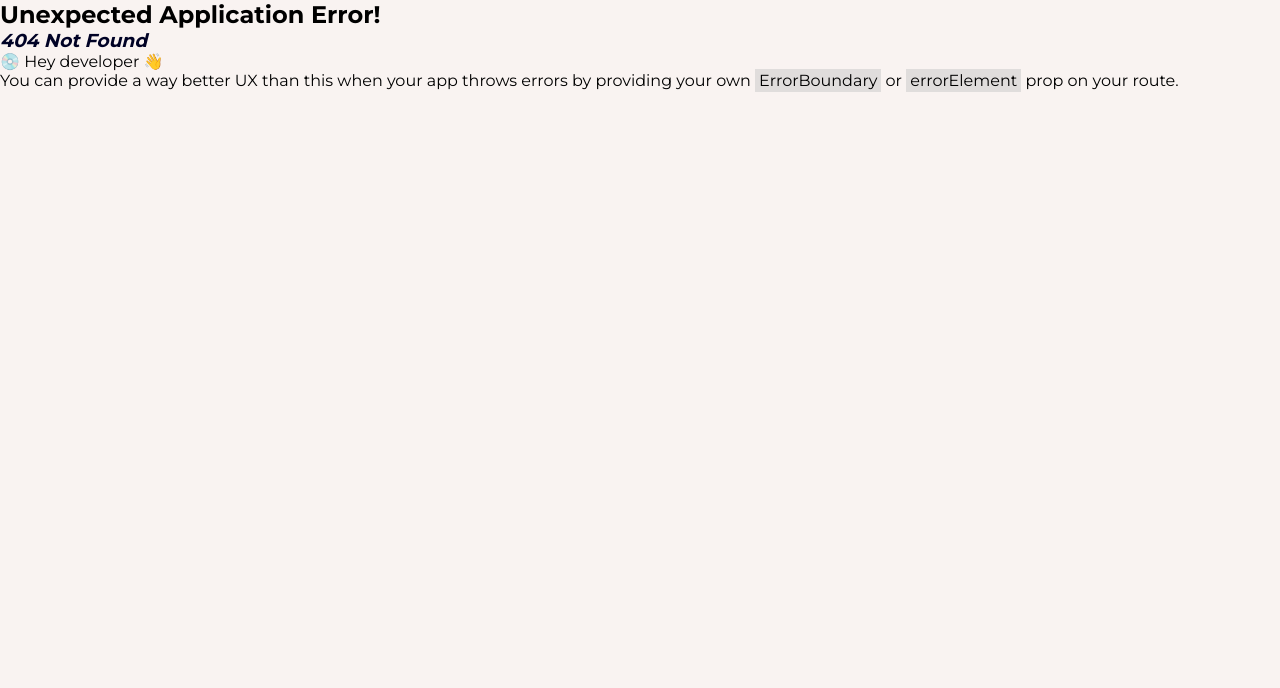
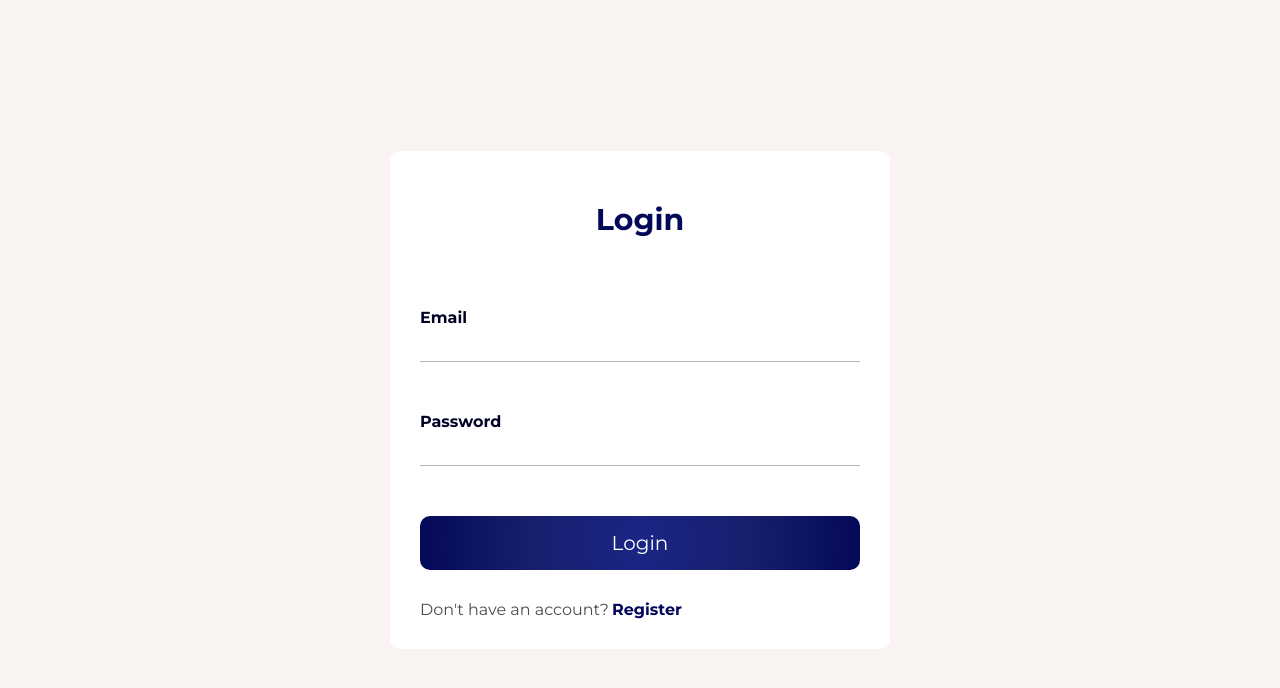
Before and after one commit to joao-araujoo/Projects, a React (Vite) app in the folder ÉlégantCart/: page /login in a window 1280 px wide. Before the commit this address had no page. Shown: the top 688 px of the page. Built offline with nearby package versions, Linux system fonts and the light colour scheme.

Commit message:
feat: login page

```diff
--- /dev/null
+++ b/ÉlégantCart/src/login.css
@@ -0,0 +1,80 @@
+main {
+  width: 100%;
+  height: 100dvh;
+  display: flex;
+  align-items: center;
+  justify-content: center;
+  padding: 10px;
+}
+
+input:-webkit-autofill,
+input:-webkit-autofill:hover,
+input:-webkit-autofill:focus,
+input:-webkit-autofill:active {
+  transition: background-color 5000s ease-in-out 0s;
+  background-color: transparent !important;
+}
+
+.form-container {
+  max-width: 500px;
+  width: 100%;
+  height: auto;
+  background-color: #fff;
+  padding: 30px;
+  border-radius: 10px;
+}
+
+.form-container h1 {
+  text-align: center;
+  font-size: 30px;
+  color: #030958;
+  padding-top: 20px;
+  padding-bottom: 50px;
+}
+
+.form-container form {
+  width: 100%;
+  display: flex;
+  flex-direction: column;
+  margin: 20px 0;
+}
+
+.form-container form label {
+  font-weight: 600;
+  color: #000225;
+  padding-bottom: 10px;
+}
+
+.form-container form input {
+  border: none;
+  border-bottom: 1px solid #b4b4b4;
+  outline: none;
+  font-size: 20px;
+  margin-bottom: 50px;
+}
+
+.form-container form input:focus {
+  border-bottom-color: #030958;
+}
+
+.form-container form button {
+  font-size: 20px;
+  color: #fff;
+  border: none;
+  padding: 15px;
+  background: radial-gradient(circle, #1b2585, #171f6d, #030958);
+  border-radius: 10px;
+  cursor: pointer;
+}
+
+.form-container p {
+  padding-top: 10px;
+  color: rgba(0, 0, 0, 0.7);
+}
+
+.form-container p a {
+  color: #030958;
+  text-decoration: none;
+  margin-left: 3px;
+  font-weight: 600;
+}
--- /dev/null
+++ b/ÉlégantCart/src/pages/Login.jsx
@@ -0,0 +1,25 @@
+import { Link } from "react-router-dom";
+import "../login.css";
+
+export default function Login() {
+  return (
+    <>
+      <main>
+        <div className="form-container">
+          <h1>Login</h1>
+          <form>
+            <label htmlFor="email">Email</label>
+            <input type="email" name="email" id="email" />
+            <label htmlFor="password">Password</label>
+            <input type="password" name="password" id="password" />
+            <button type="submit">Login</button>
+          </form>
+          <p>
+            Don&apos;t have an account?
+            <Link to="/register">Register</Link>
+          </p>
+        </div>
+      </main>
+    </>
+  );
+}
--- a/ÉlégantCart/src/router.jsx
+++ b/ÉlégantCart/src/router.jsx
@@ -1,6 +1,7 @@
 import { createBrowserRouter } from "react-router-dom";
 import Home from "./pages/Home";
 import Product from "./pages/Product";
+import Login from "./pages/Login";
 
 const router = createBrowserRouter([
   {
@@ -10,6 +11,10 @@ const router = createBrowserRouter([
   {
     path: "/products/:productId",
     element: <Product />
+  },
+  {
+    path: "/login",
+    element: <Login />
   }
 ])
 
```
